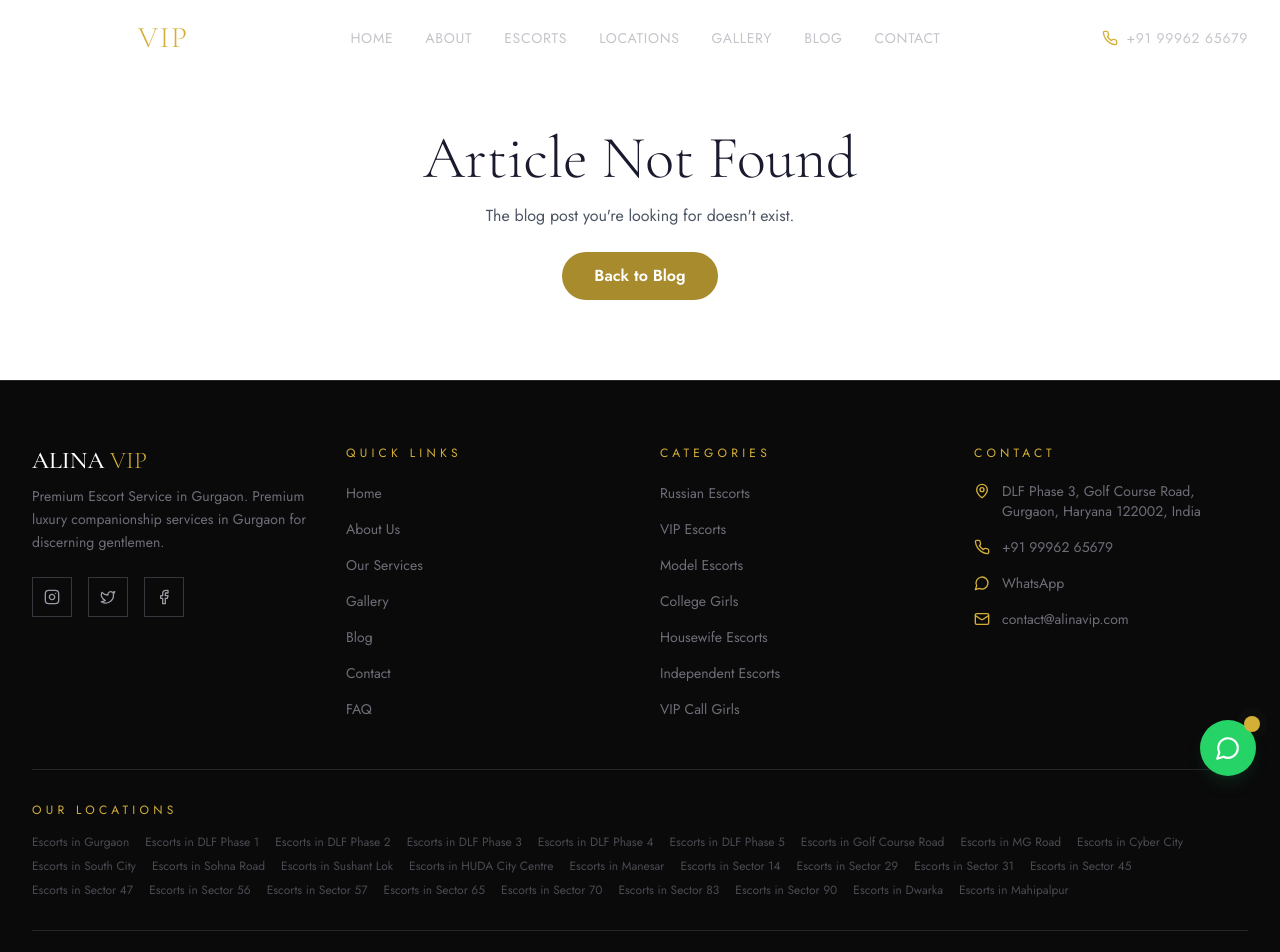
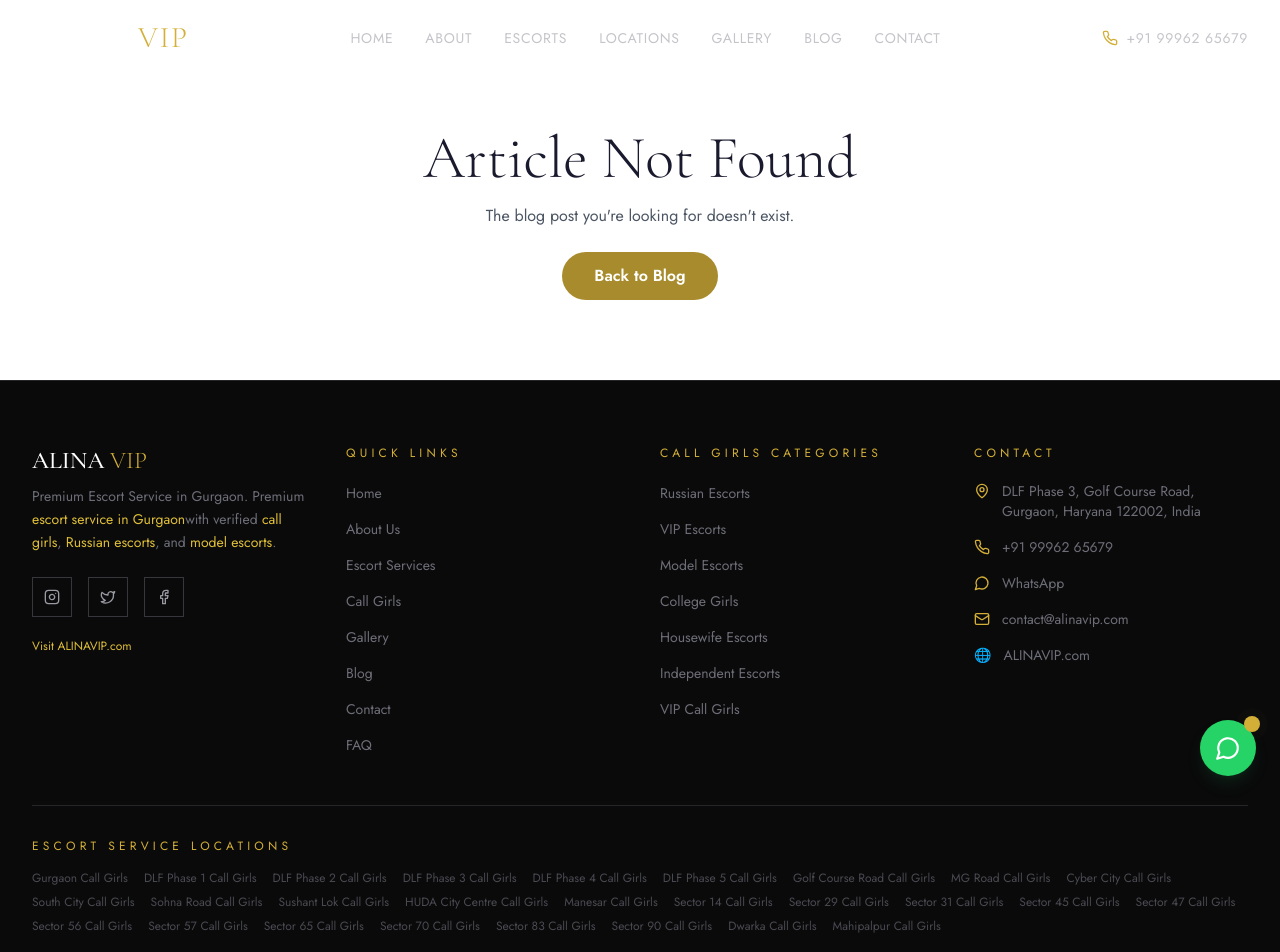
Before and after one commit to vsvivek2006/alina-main, a React (Vite) app: page /blog/1 in a window 1280 px wide. Shown: the top 952 px of the page. Built offline with nearby package versions, Linux system fonts and the light colour scheme.

Commit message:
Update footer links and service descriptions

```diff
--- a/src/components/Footer.tsx
+++ b/src/components/Footer.tsx
@@ -15,7 +15,10 @@ export default function Footer() {
               ALINA <span className="text-gold-500 font-light">VIP</span>
             </h3>
             <p className="text-sm text-charcoal-400 leading-relaxed mb-6">
-              {siteConfig.tagline}. Premium luxury companionship services in Gurgaon for discerning gentlemen.
+              {siteConfig.tagline}. Premium <Link to="/services" className="text-gold-400 hover:text-gold-300 transition-colors">escort service in Gurgaon</Link>
+              with verified <Link to="/call-girls" className="text-gold-400 hover:text-gold-300 transition-colors">call girls</Link>,
+              <Link to="/russian-escorts" className="text-gold-400 hover:text-gold-300 transition-colors"> Russian escorts</Link>, and
+              <Link to="/model-escorts" className="text-gold-400 hover:text-gold-300 transition-colors"> model escorts</Link>.
             </p>
             <div className="flex gap-4">
               {siteConfig.socialLinks.map((social) => {
@@ -34,6 +37,11 @@ export default function Footer() {
                 );
               })}
             </div>
+            <div className="mt-4">
+              <a href="https://alinavip.com" target="_blank" className="text-xs text-gold-400 hover:text-gold-300 transition-colors">
+                Visit ALINAVIP.com
+              </a>
+            </div>
           </div>
 
           {/* Quick Links */}
@@ -43,7 +51,8 @@ export default function Footer() {
               {[
                 { name: 'Home', path: '/' },
                 { name: 'About Us', path: '/about' },
-                { name: 'Our Services', path: '/services' },
+                { name: 'Escort Services', path: '/services' },
+                { name: 'Call Girls', path: '/call-girls' },
                 { name: 'Gallery', path: '/gallery' },
                 { name: 'Blog', path: '/blog' },
                 { name: 'Contact', path: '/contact' },
@@ -63,7 +72,7 @@ export default function Footer() {
 
           {/* Categories */}
           <div>
-            <h4 className="font-sans text-xs tracking-ultra uppercase text-gold-500 mb-5">Categories</h4>
+            <h4 className="font-sans text-xs tracking-ultra uppercase text-gold-500 mb-5">Call Girls Categories</h4>
             <ul className="space-y-3">
               {categories.slice(0, 7).map((cat) => (
                 <li key={cat.slug}>
@@ -115,13 +124,19 @@ export default function Footer() {
                   {siteConfig.email}
                 </a>
               </li>
+              <li>
+                <a href="https://alinavip.com" target="_blank" className="flex items-center gap-3 text-sm text-charcoal-400 hover:text-gold-500 transition-colors">
+                  <span className="text-gold-500 flex-shrink-0">🌐</span>
+                  ALINAVIP.com
+                </a>
+              </li>
             </ul>
           </div>
         </div>
 
         {/* Locations strip */}
         <div className="border-t border-charcoal-700 pt-8 mb-8">
-          <h4 className="font-sans text-xs tracking-ultra uppercase text-gold-500 mb-4">Our Locations</h4>
+          <h4 className="font-sans text-xs tracking-ultra uppercase text-gold-500 mb-4">Escort Service Locations</h4>
           <div className="flex flex-wrap gap-x-4 gap-y-2">
             {locations.map((loc) => (
               <Link
@@ -129,7 +144,7 @@ export default function Footer() {
                 to={`/locations/${loc.slug}`}
                 className="text-xs text-charcoal-500 hover:text-gold-500 transition-colors"
               >
-                Escorts in {loc.name}
+                {loc.name} Call Girls
               </Link>
             ))}
           </div>
@@ -150,6 +165,9 @@ export default function Footer() {
         <p className="text-xs text-charcoal-600 mt-6 text-center max-w-3xl mx-auto leading-relaxed">
           This website is intended for adults aged 18 and above. By accessing this site, you confirm that you are of legal age and that such content is legal in your jurisdiction.
         </p>
+        <p className="text-xs text-charcoal-600 mt-2 text-center">
+          Visit <a href="https://alinavip.com" target="_blank" className="text-gold-400 hover:text-gold-300 transition-colors">ALINAVIP.com</a>
+        </p>
       </div>
     </footer>
   );
```
